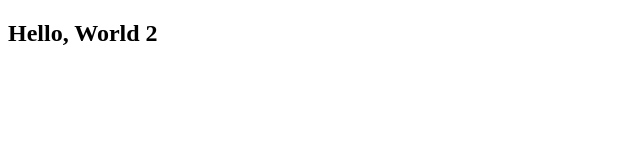
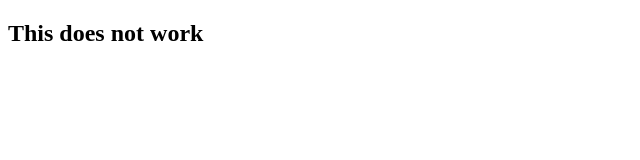
Before and after one commit to MirIntern/CI-CD-with-Jenkins, a plain HTML site: page src/index.html in a window 1280 px wide. Shown: the whole page, without its empty margins (0-640 px from the left). Drawn offline with Linux system fonts and the light colour scheme.

Commit message:
Update index.html

```diff
--- a/src/index.html
+++ b/src/index.html
@@ -3,6 +3,6 @@
   <head>
   </head>
   <body>
-    <h2> Hello, World 2</h2>
+    <h2> This does not work </h2>
   </body>
 </html>
```
